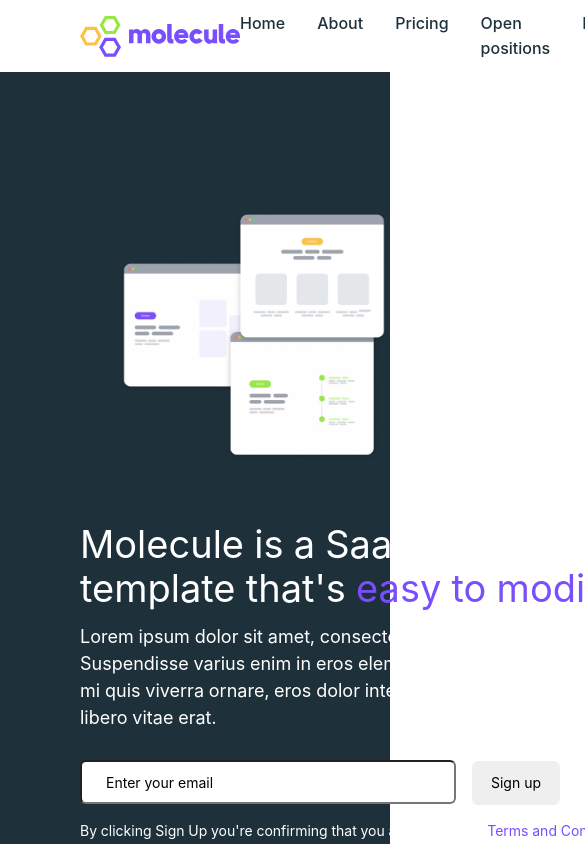
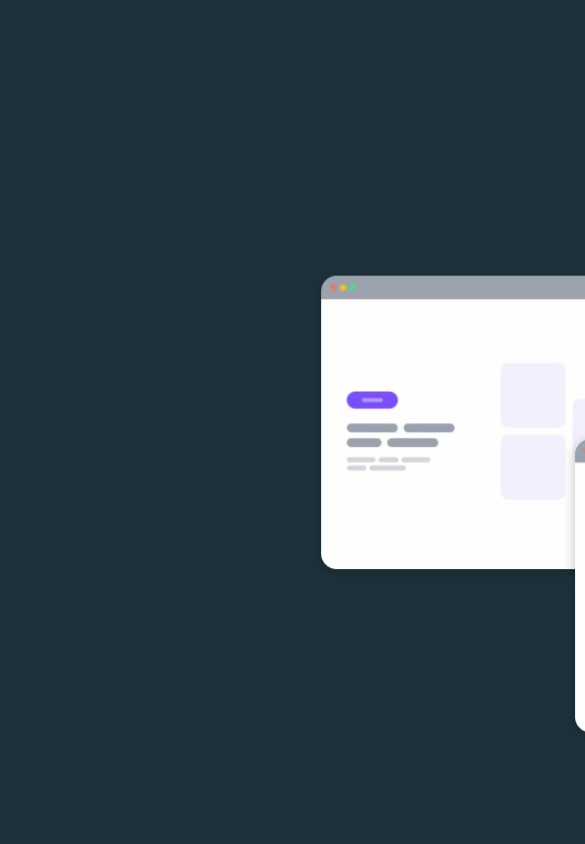
Before and after one commit to Sp0ngbik/work-space, a React (Create React App) app: page /partfolio/first in a window 390 px wide. Shown: the top 844 px of the page, 585 px wide, since content can reach past the window. Built offline with nearby package versions, Linux system fonts and the light colour scheme.

Commit message:
main content adapt

```diff
--- a/src/pages/PartfolioPages/FirstSite/style.module.scss
+++ b/src/pages/PartfolioPages/FirstSite/style.module.scss
@@ -5,8 +5,10 @@
   padding: 0;
 }
 .headerFirstSite {
+
   margin: 0 auto;
-  display: flex;
+  // display: flex;
+  display: none;
   max-width: 1440px;
   padding: 0 80px;
   box-sizing: border-box;
@@ -47,7 +49,7 @@
 .upContentBlock {
   background-color: #1e313b;
   width: 100%;
-  height: 100%;
+  height: 100%;display: table;
 }
 .mainBlock {
   background-color: #1e313b;
@@ -59,6 +61,7 @@
   margin: 0 auto;
   padding: 130px 56px 100px 80px;
   display: grid;
+  justify-items: center;
   max-width: 1440px;
   width: 100%;
   grid-template-columns: 1fr 1fr;
@@ -207,6 +210,7 @@
 .teamStats {
   width: 100%;
   height: 100%;
+  display: grid;
 }
 .stats {
   background-color: #f6f6f6;
@@ -776,7 +780,5 @@ grid-template-rows: 1fr;
   }
 }
 @media screen and (max-width: 540px) {
-.mainContentRightBlock{
-  width:50%;
+
 }
-}
```
